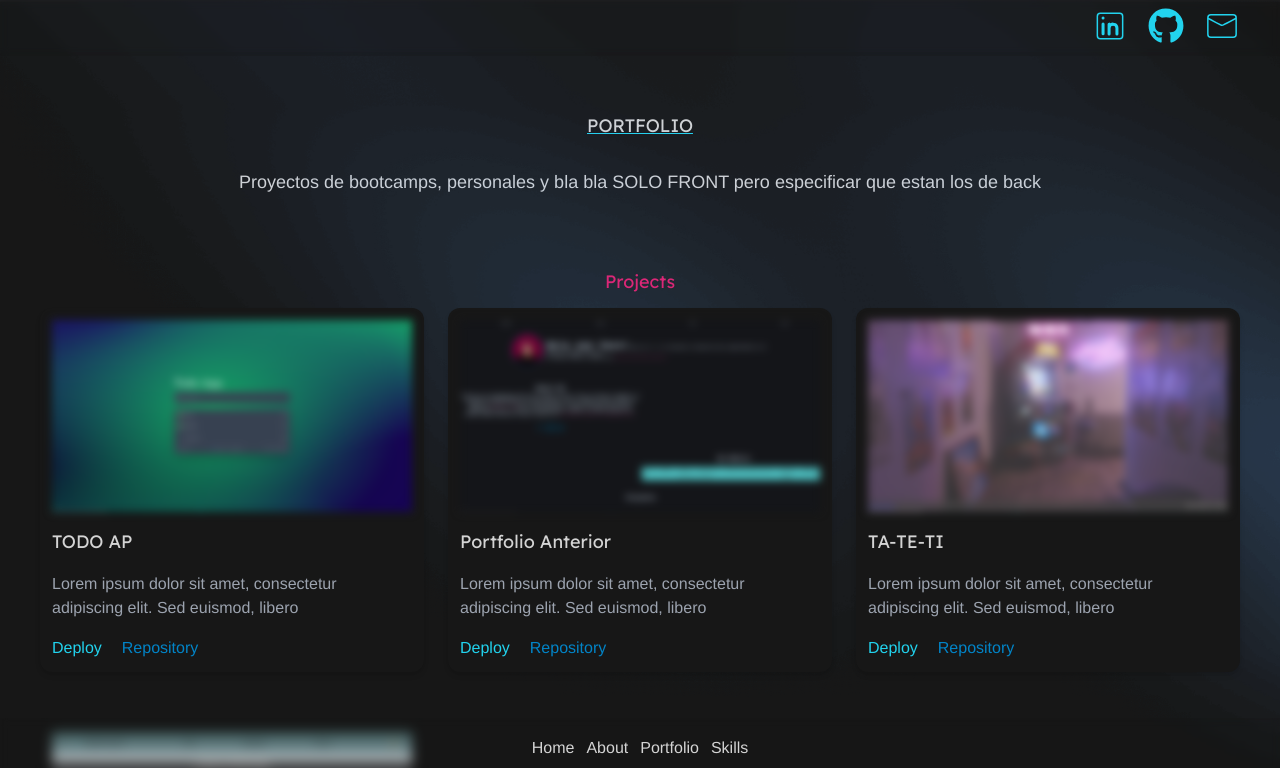
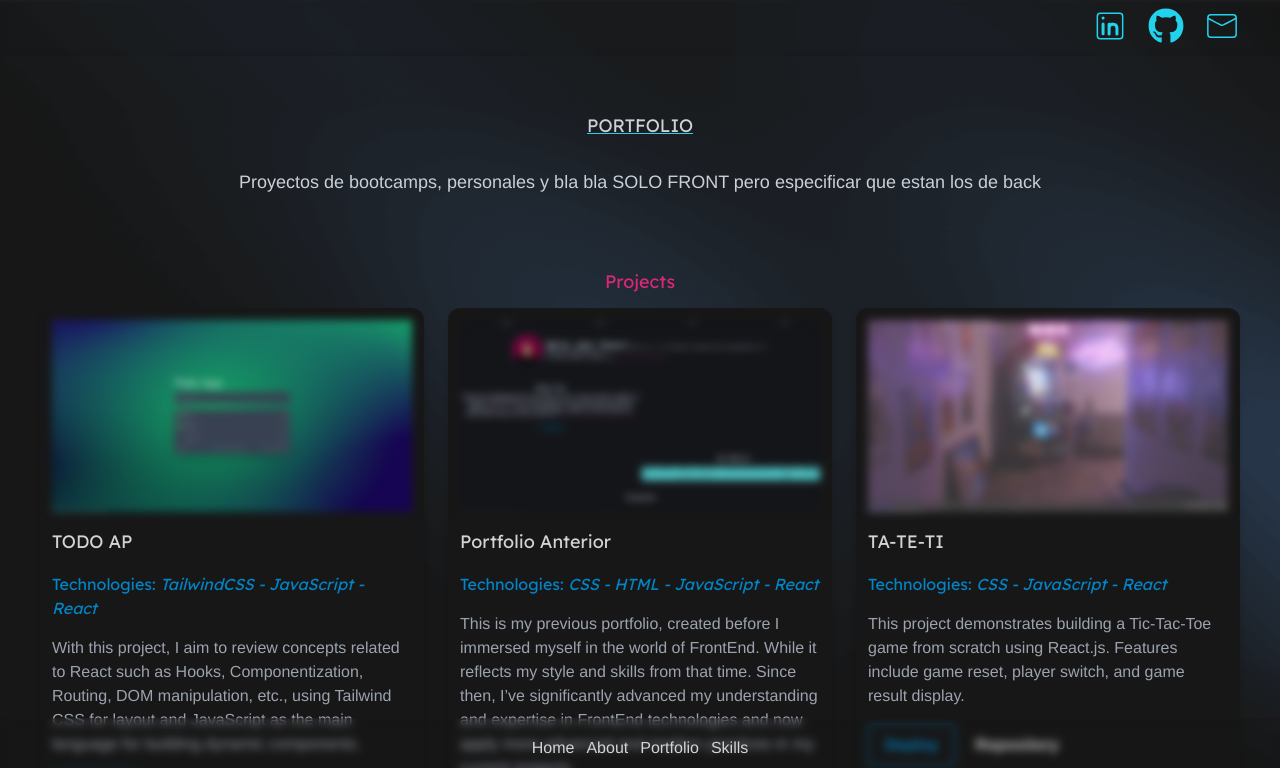
Before and after one commit to CarolinaPallaro/Web2024, a React (Vite) app: page /portfolio in a window 1280 px wide. Shown: the top 768 px of the page. Built offline with nearby package versions, Linux system fonts and the light colour scheme.

Commit message:
sec. Portfolio & Cards Projects

```diff
--- a/src/(routes)/Portfolio.jsx
+++ b/src/(routes)/Portfolio.jsx
@@ -20,6 +20,7 @@ const Portfolio = () => {
               key={index}
               images={project.images}
               title={project.title}
+              technologies={project.technologies}
               description={project.description}
               deploy={project.deploy}
               repo={project.repo}
--- a/src/components/cards/ProjectCard.jsx
+++ b/src/components/cards/ProjectCard.jsx
@@ -1,6 +1,6 @@
 import React from "react";
 
-const ProjectCard = ({ images, title, description, deploy, repo }) => {
+const ProjectCard = ({ images, title, technologies, description, deploy, repo }) => {
   return (
     <article
       className="m-3 p-3 flex flex-col rounded-xl border-collapse overflow-hidden max-w-sm mx-auto
@@ -8,13 +8,26 @@ const ProjectCard = ({ images, title, description, deploy, repo }) => {
     >
       <img className="blur-sm duration-500 w-full h-48 object-cover" src={images} alt="projectImg" />
       <h2 className="text-lg mb-2 font-lexend text-left text-primaryFont ">{title}</h2>
+      <p className="font-lexend text-secondary">
+        Technologies: <em>{technologies}</em>
+      </p>
       <p className="text-ls text-left text-gray-400">{description}</p>
 
-      <div className="flex flex-row gap-5">
-        <a href={deploy} target="_blank" rel="noopener noreferrer" className="text-primary cursor-pointer">
+      <div className="flex flex-row gap-5 items-center font-semibold">
+        <a
+          href={deploy}
+          target="_blank"
+          rel="noopener noreferrer"
+          className="bg-transparent hover:bg-blue-500 text-secondary  hover:text-primaryFont py-2 px-4 border border-secondary hover:border-transparent rounded cursor-pointer"
+        >
           Deploy
         </a>
-        <a className="text-secondary cursor-pointer" href={repo} target="_blank" rel="noopener noreferrer">
+        <a
+          className="text-primaryFont no-underline hover:underline cursor-pointer"
+          href={repo}
+          target="_blank"
+          rel="noopener noreferrer"
+        >
           Repository
         </a>
       </div>
--- a/src/components/cards/projectsFront.js
+++ b/src/components/cards/projectsFront.js
@@ -4,28 +4,36 @@ const projects = [
   {
     images: '/imgs/todoApp.png',
     title: 'TODO AP',
-    description: 'Lorem ipsum dolor sit amet, consectetur adipiscing elit. Sed euismod, libero',
+    technologies: 'TailwindCSS - JavaScript - React ',
+    description:
+      'With this project, I aim to review concepts related to React such as Hooks, Componentization, Routing, DOM manipulation, etc., using Tailwind CSS for layout and JavaScript as the main language for building dynamic components.',
     deploy: 'https://todo-app-eight-sigma.vercel.app/',
     repo: 'https://github.com/CarolinaPallaro/TodoApp',
   },
   {
     images: '/imgs/web-2023.png',
     title: 'Portfolio Anterior',
-    description: 'Lorem ipsum dolor sit amet, consectetur adipiscing elit. Sed euismod, libero',
+    technologies: 'CSS - HTML - JavaScript - React ',
+    description:
+      'This is my previous portfolio, created before I immersed myself in the world of FrontEnd. While it reflects my style and skills from that time. Since then, I’ve significantly advanced my understanding and expertise in FrontEnd technologies and now apply more advanced and modern practices in my current projects.',
     deploy: 'https://portfolio-web-five-swart.vercel.app/',
     repo: 'https://github.com/CarolinaPallaro/WEB-Portfolio/tree/main/portfolio',
   },
   {
     images: '/imgs/tateti.png',
     title: 'TA-TE-TI',
-    description: 'Lorem ipsum dolor sit amet, consectetur adipiscing elit. Sed euismod, libero',
+    technologies: 'CSS - JavaScript - React ',
+    description:
+      'This project demonstrates building a Tic-Tac-Toe game from scratch using React.js. Features include game reset, player switch, and game result display. ',
     deploy: 'https://ta-te-ti-ten.vercel.app/',
     repo: 'https://github.com/CarolinaPallaro/Ta-te-ti',
   },
   {
     images: '/imgs/odontos.png',
     title: 'Odontólogos',
-    description: 'Lorem ipsum dolor sit amet, consectetur adipiscing elit. Sed euismod, libero',
+    technologies: 'CSS - HTML - JavaScript - React (Router, Hooks, Material UI)',
+    description:
+      'An exam project that React Hooks, componentization, routing, DOM Manangement, and handling external APIs',
     deploy: 'https://front-odontos.vercel.app/',
     repo: 'https://github.com/CarolinaPallaro/Front-Odontos',
   },
```
